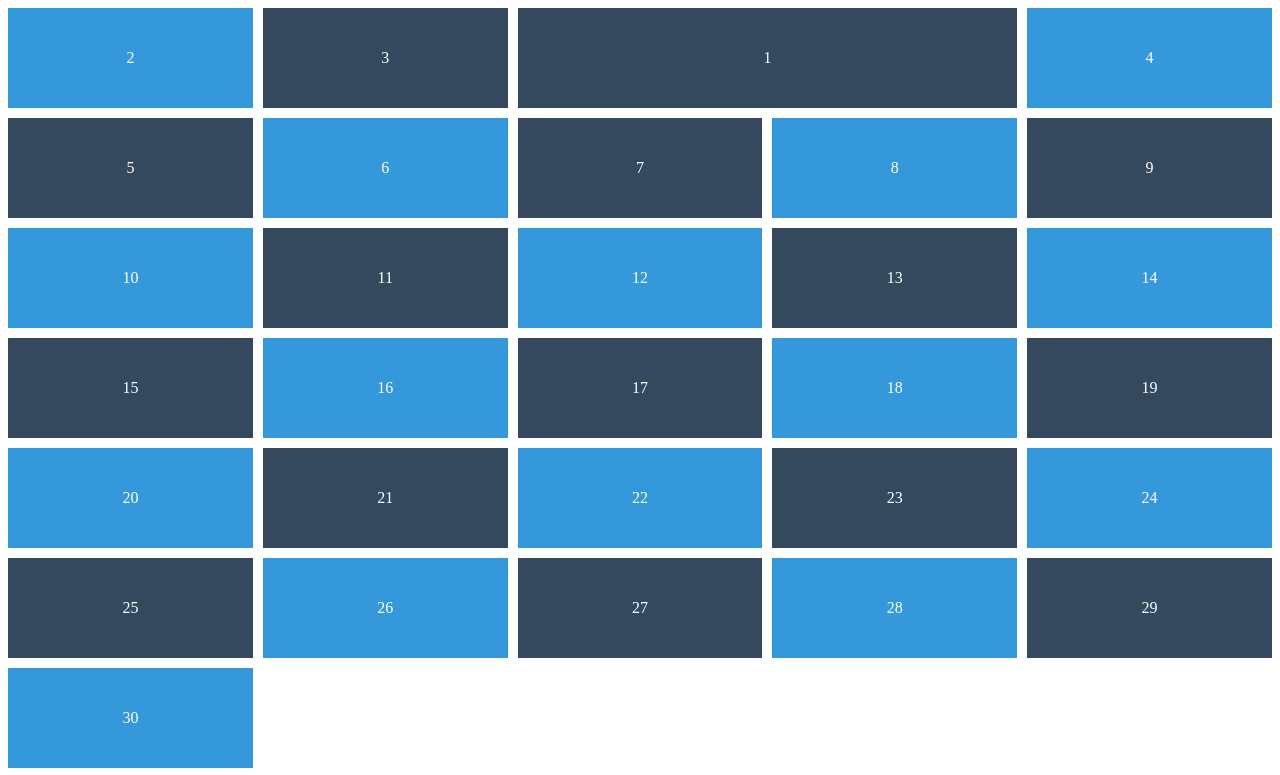
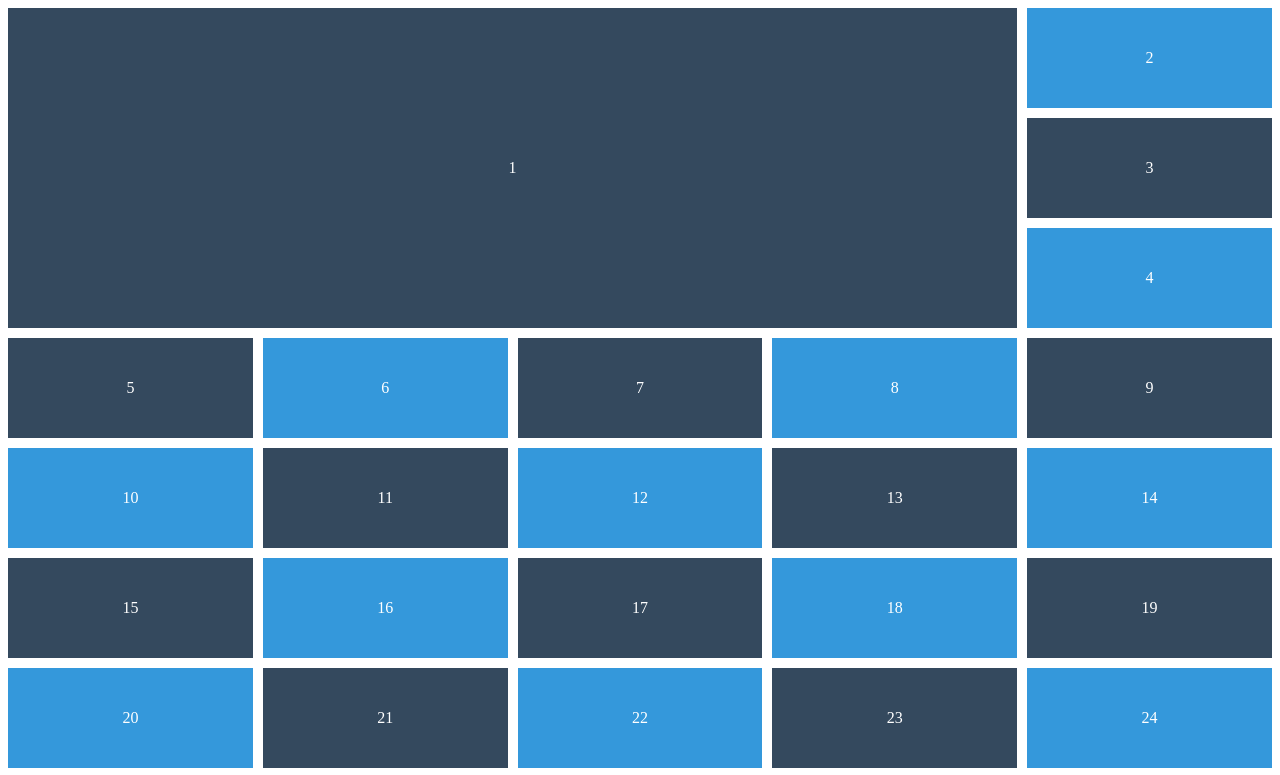
Before and after one commit to ryuros/css-masterclass, a plain HTML site: page grid.html in a window 1280 px wide. Shown: the top 775 px of the page. Drawn offline with Linux system fonts and the light colour scheme.

Commit message:
Grid Row, Row Start and End

```diff
--- a/grid.html
+++ b/grid.html
@@ -12,8 +12,6 @@
             grid-gap: 10px;
             grid-auto-rows: 100px;
             grid-template-columns: repeat(5, 1fr);
-            grid-auto-flow: dense;
-            grid-template-columns: [first-line] 1fr [awesome-line] 1fr [sexy-line] 1fr [nico-line] 1fr [lynn-line] 1fr [line-line];
         }
 
         .box{
@@ -32,10 +30,8 @@
         }
 
         .box:first-child {
-            grid-column-start: 1;
-            grid-column-end: 5;
-            grid-column-start: sexy-line;
-            grid-column-end: lynn-line;
+            grid-row: span 3;
+            grid-column: span 4;
         }
 
 
```
